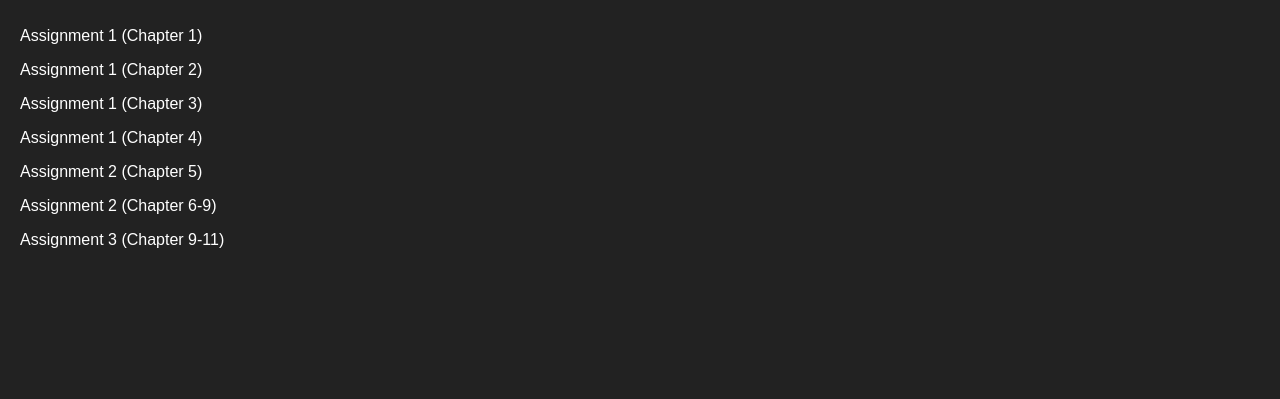
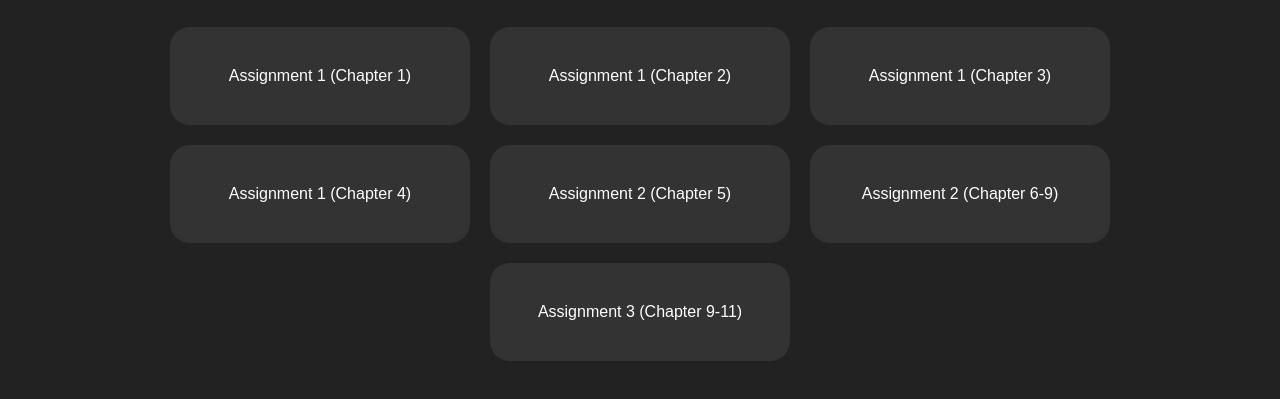
Before and after one commit to saadi008/JavaScript-Assignments, a plain HTML site: page index.html in a window 1280 px wide. Shown: the part 81-480 px from the top of the page. Drawn offline with Linux system fonts and the light colour scheme.

Commit message:
index main file updated

```diff
--- a/index.html
+++ b/index.html
@@ -8,27 +8,14 @@
 </head>
 <body>
     <h1>See My JavaScript Assignments</h1>
-    <p>
-        <a href="Chapter-1/index.html">Assignment 1 (Chapter 1)</a>
-    </p>
-    <p>
-        <a href="Chapter-2/index.html">Assignment 1 (Chapter 2)</a>
-    </p>
-    <p>
-        <a href="Chapter-3/index.html">Assignment 1 (Chapter 3)</a>
-    </p>
-    <p>
-        <a href="Chapter-4/index.html">Assignment 1 (Chapter 4)</a>
-    </p>
-    <p>
-        <a href="Chapter-5/index.html">Assignment 2 (Chapter 5)</a>
-    </p>
-    <p>
-        <a href="Chapter-6/index.html">Assignment 2 (Chapter 6-9)</a>
-    </p>
-    <p>
-        <a href="Chapter-9-11/index.html">Assignment 3 (Chapter 9-11)</a>
-    </p>
-
+    <div class="container">
+        <a href="Chapter-1/index.html" class="chapter-link">Assignment 1 (Chapter 1)</a>
+        <a href="Chapter-2/index.html" class="chapter-link">Assignment 1 (Chapter 2)</a>
+        <a href="Chapter-3/index.html" class="chapter-link">Assignment 1 (Chapter 3)</a>
+        <a href="Chapter-4/index.html" class="chapter-link">Assignment 1 (Chapter 4)</a>
+        <a href="Chapter-5/index.html" class="chapter-link">Assignment 2 (Chapter 5)</a>
+        <a href="Chapter-6/index.html" class="chapter-link">Assignment 2 (Chapter 6-9)</a>
+        <a href="Chapter-9-11/index.html" class="chapter-link">Assignment 3 (Chapter 9-11)</a>
+    </div>
 </body>
 </html>
--- a/style.css
+++ b/style.css
@@ -11,28 +11,38 @@ h1 {
     margin-bottom: 30px;
 }
 
-p {
-    margin-bottom: 10px;
+.container {
+    display: flex;
+    flex-wrap: wrap;
+    justify-content: center;
+    gap: 20px;
 }
 
-a {
+.chapter-link {
+    display: block;
+    padding: 40px;
+    border-radius: 20px;
+    background-color: #333;
+    text-decoration: none;
     color: #fff;
-    text-decoration: none;
+    transition: background-color 0.3s;
+    width: calc(33.33% - 40px); /* Adjust according to your layout */
+    max-width: 300px;
+    text-align: center;
+    box-sizing: border-box;
 }
 
-a:hover {
-    color: #ccc;
+.chapter-link:hover {
+    background-color: #555;
 }
 
-/* Styling for individual links */
-a.chapter-link {
-    display: block;
-    padding: 10px;
-    border-radius: 5px;
-    background-color: #333;
-    transition: background-color 0.3s;
+@media screen and (max-width: 768px) {
+    .container {
+        flex-direction: column;
+        align-items: center;
+    }
+
+    .chapter-link {
+        width: 100%;
+    }
 }
-
-a.chapter-link:hover {
-    background-color: #555;
-}
```
